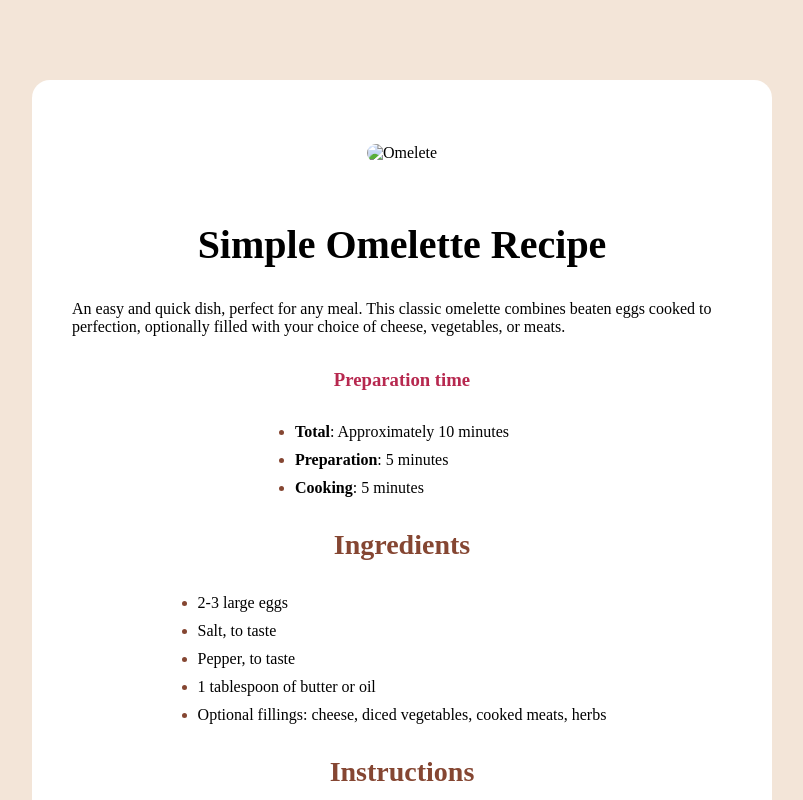
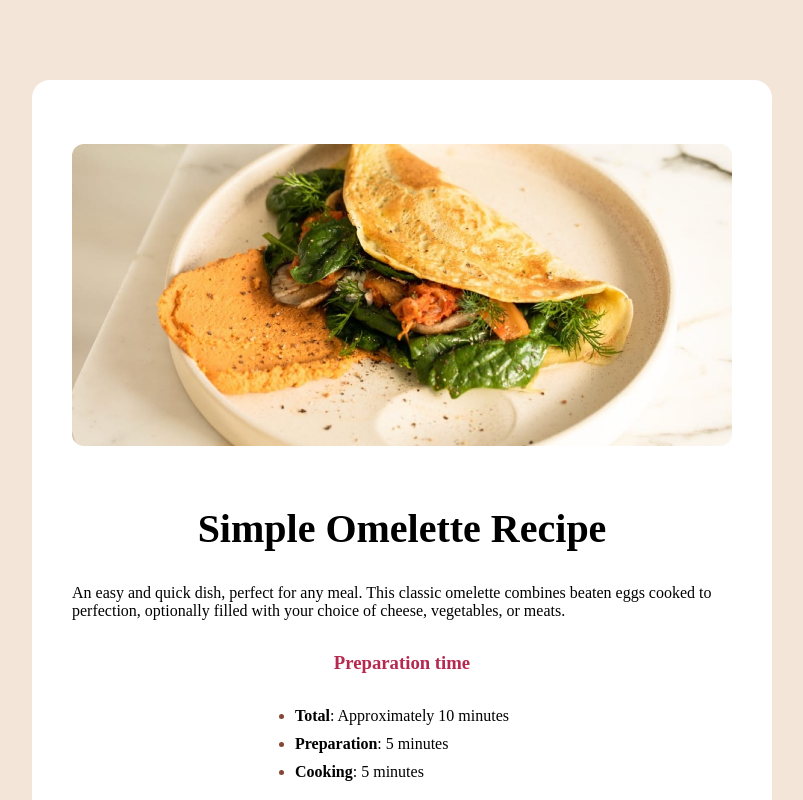
Before and after one commit to LucianoJR2008/Receita-Omelete, a plain HTML site: page index.html in a window 1280 px wide. Shown: the top 800 px of the page, without its empty margins (238-1041 px from the left). Drawn offline with Linux system fonts and the light colour scheme; the site is published under a folder, as on GitHub Pages, so addresses that start at the root find nothing.

Commit message:
Update index.html

```diff
--- a/index.html
+++ b/index.html
@@ -19,7 +19,7 @@
 
 
 
-    <img src="/imgs/omelete.jpeg" alt="Omelete" class="omelete">
+    <img src="imgs/omelete.jpeg" alt="Omelete" class="omelete">
 
     <br>
     <h1>Simple Omelette Recipe</h1>
```
